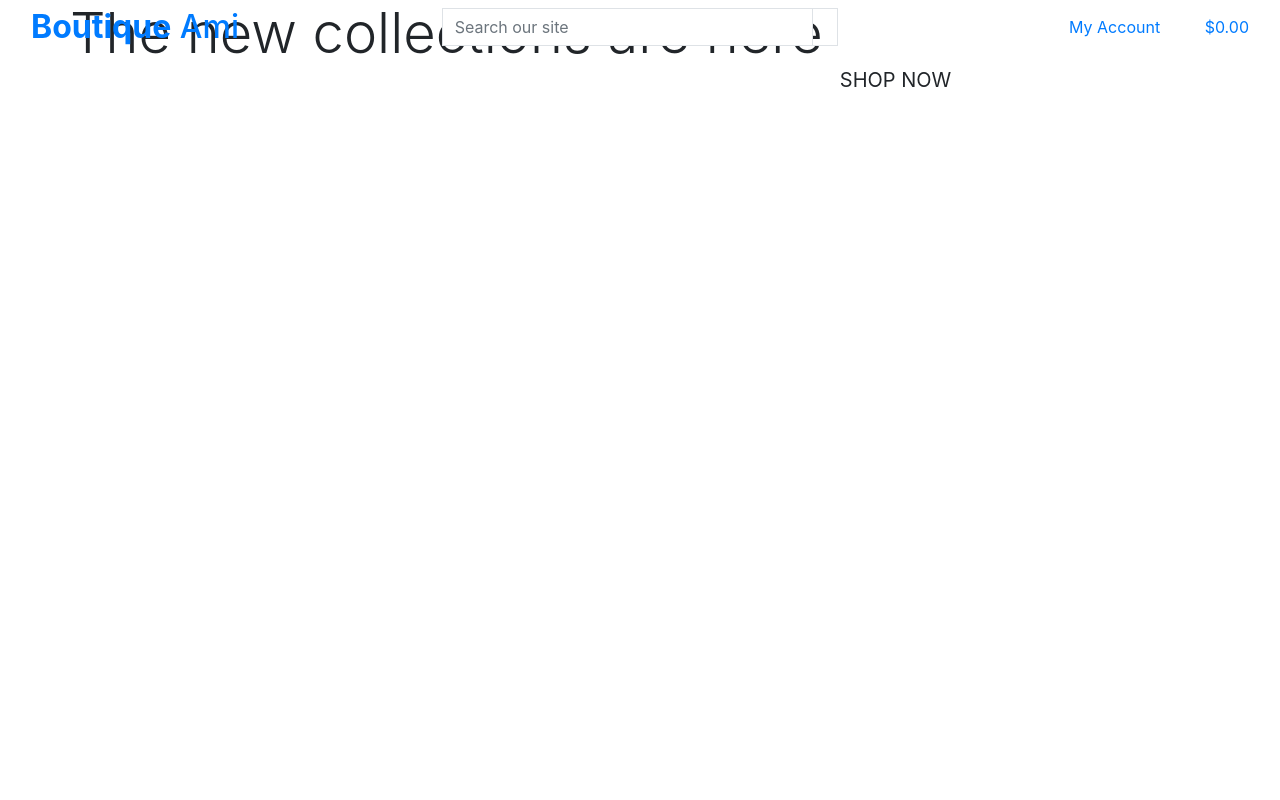
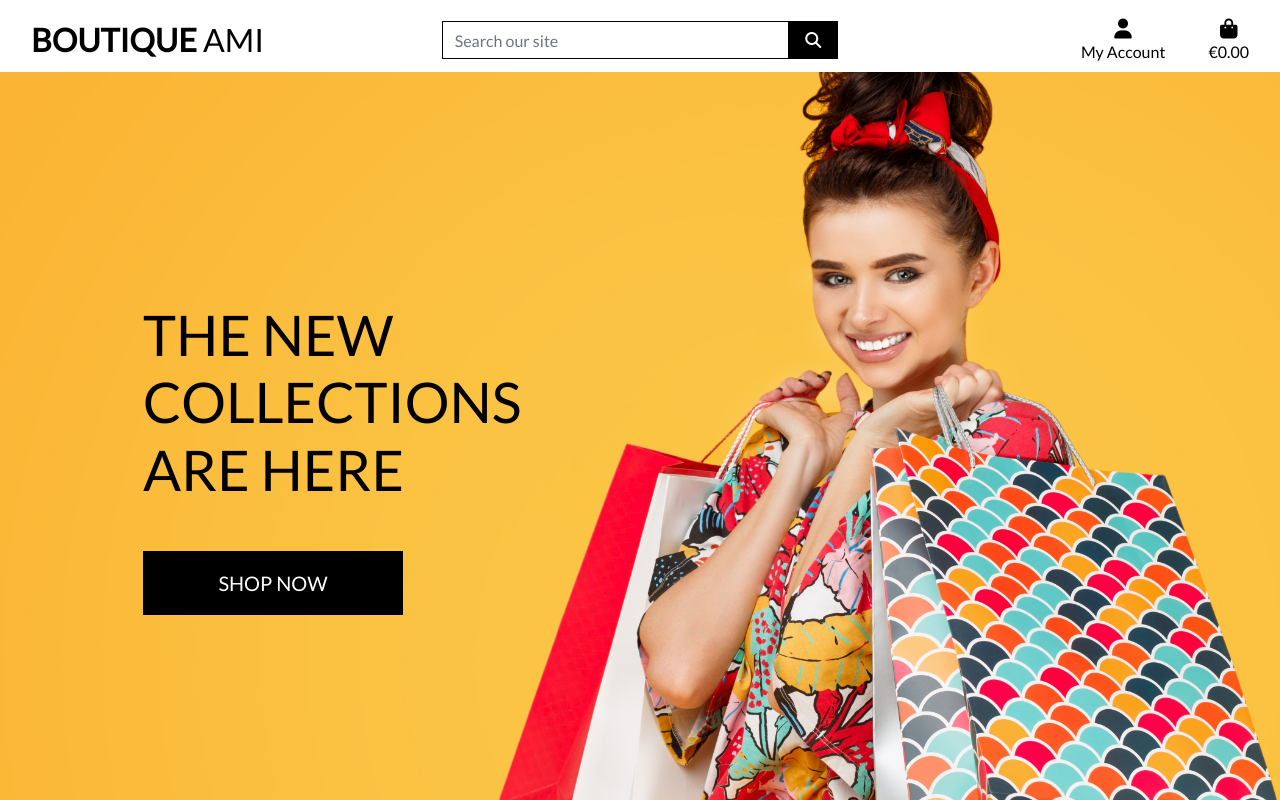
Before and after one commit to emalfiza/boutique-ami, a Django app: page / in a window 1280 px wide. Run offline with Django 3.2, Linux system fonts and the light colour scheme; some libraries are stand-ins or nearby versions.

Commit message:
Completed homapage header and css

```diff
--- a/boutique/settings.py
+++ b/boutique/settings.py
@@ -147,3 +147,7 @@ USE_TZ = True
 # https://docs.djangoproject.com/en/3.0/howto/static-files/
 
 STATIC_URL = '/static/'
+STATICFILES_DIRS = (os.path.join(BASE_DIR, 'static'),)
+
+MEDIA_URL = '/media/'
+MEDIA_ROOT = os.path.join(BASE_DIR, 'media')
--- a/boutique/urls.py
+++ b/boutique/urls.py
@@ -15,9 +15,11 @@ Including another URLconf
 """
 from django.contrib import admin
 from django.urls import path, include
+from django.conf import settings
+from django.conf.urls.static import static
 
 urlpatterns = [
     path('admin/', admin.site.urls),
     path('accounts/', include('allauth.urls')),
     path('', include('home.urls')),
-]
+] + static(settings.MEDIA_URL, document_root=settings.MEDIA_ROOT)
--- a/home/templates/home/index.html
+++ b/home/templates/home/index.html
@@ -12,13 +12,16 @@
 {% block content %}
     <div class="container h-100">
         <div class="row h-100">
-            <div class="col-7" col-md-6 my-auto></div>
-                <h1 class="display-4 logo-font text-black">The new collections are here</h1>
+            <div class="col-7 col-md-6 my-auto">
+                <h1 class="display-4 logo-font text-black">
+                    The new collections are here
+                </h1>
                 <div class="my-5">
                     <h4>
                         <a href="" class="shop-now-button btn btn-lg rounded-0 text-uppercase py-3">Shop Now</a>
                     </h4>
                 </div>
+            </div>
         </div>
     </div>
-{% endblock content %}
+{% endblock %}
--- /dev/null
+++ b/static/css/main.css
@@ -0,0 +1,81 @@
+html {
+    height: 100%;
+}
+
+body {
+    background: url('/media/homepage_background_cropped.jpg') no-repeat center center fixed;
+    background-size: cover;
+    height: calc(100vh - 164px);
+    color: #555;
+    font-family: 'Lato';
+}
+
+/* from Bulma */
+.icon {
+    align-items: center;
+    display: inline-flex;
+    justify-content: center;
+    height: 1.5rem;
+    width: 1.5rem;
+}
+
+.logo-font {
+    text-transform: uppercase;
+}
+
+.main-logo-link {
+    width: fit-content;
+}
+
+.shop-now-button {
+    background: black;
+    color: white;
+    min-width: 260px;
+}
+
+.btn-black {
+    background: black;
+    color: white;
+}
+
+.shop-now-button:hover,
+.shop-now-button:active,
+.shop-now-button:focus,
+.btn-black:hover,
+.btn-black:active,
+.btn-black:focus {
+    background: #222;
+    color: white;
+}
+
+.text-black {
+    color: #000 !important;
+}
+
+.border-black {
+    border: 1px solid black !important;
+}
+
+/* -------------------------------- Media Queries */
+
+/* Slightly larger container on xl screens */
+@media (min-width: 1200px) {
+  .container {
+    max-width: 80%;
+  }
+}
+
+/* fixed top navbar only on medium and up */
+@media (min-width: 992px) {
+    .fixed-top-desktop-only {
+        position: fixed;
+        top: 0;
+        right: 0;
+        left: 0;
+        z-index: 1030;
+    }
+
+    .header-container {
+        padding-top: 164px;
+    }
+}
--- a/templates/base.html
+++ b/templates/base.html
@@ -17,13 +17,15 @@
     {% block corecss %}
     <!-- Bootstrap CSS -->
     <link rel="stylesheet" href="https://stackpath.bootstrapcdn.com/bootstrap/4.5.0/css/bootstrap.min.css" integrity="sha384-9aIt2nRpC12Uk9gS9baDl411NQApFmC26EwAOH8WgZl5MYYxFfc+NcPb1dKGj7Sk" crossorigin="anonymous">
+    <link href="https://fonts.googleapis.com/css2?family=Lato&display=swap" rel="stylesheet">
+    <link rel="stylesheet" href="{% static 'css/main.css' %}">
     {% endblock corecss %}
 
     {% block extra_css %}
     {% endblock extra_css %}
 
     {% block corejs %}
-    <!-- Optional JavaScript -->
+    <script src="https://kit.fontawesome.com/785e64fd9c.js" crossorigin="anonymous"></script>
     <!-- jQuery first, then Popper.js, then Bootstrap JS -->
     <script src="https://code.jquery.com/jquery-3.5.1.slim.min.js" integrity="sha384-DfXdz2htPH0lsSSs5nCTpuj/zy4C+OGpamoFVy38MVBnE+IbbVYUew+OrCXaRkfj" crossorigin="anonymous"></script>
     <script src="https://cdn.jsdelivr.net/npm/popper.js@1.16.0/dist/umd/popper.min.js" integrity="sha384-Q6E9RHvbIyZFJoft+2mJbHaEWldlvI9IOYy5n3zV9zzTtmI3UksdQRVvoxMfooAo" crossorigin="anonymous"></script>
@@ -39,7 +41,7 @@
   <body>
 
     <header class="container-fluid fixed-top">
-        <div class="row">
+        <div id="topnav" class="row bg-white pt-lg-2 d-none d-lg-flex">
             <div class="col-12 col-lg-4 my-auto py-1 py-lg-0 text-center text-lg-left">
                 <a href="{% url 'home' %}" class="nav-link main-logo-link">
                     <h2 class="logo-font text-black my-0"><strong>Boutique</strong> Ami</h2>
@@ -87,9 +89,9 @@
                                 <div><i class="fas fa-shopping-bag fa-lg"></i></div>
                                 <p class="my-0">
                                     {% if grand_total %}
-                                        ${{ grand_total|floatformat:2 }}
+                                        €{{ grand_total|floatformat:2 }}
                                     {% else %}
-                                        $0.00
+                                        €0.00
                                     {% endif %}
                                 </p>
                             </div>
```
Also changed, not shown: media/homepage_background_cropped.jpg (added).
